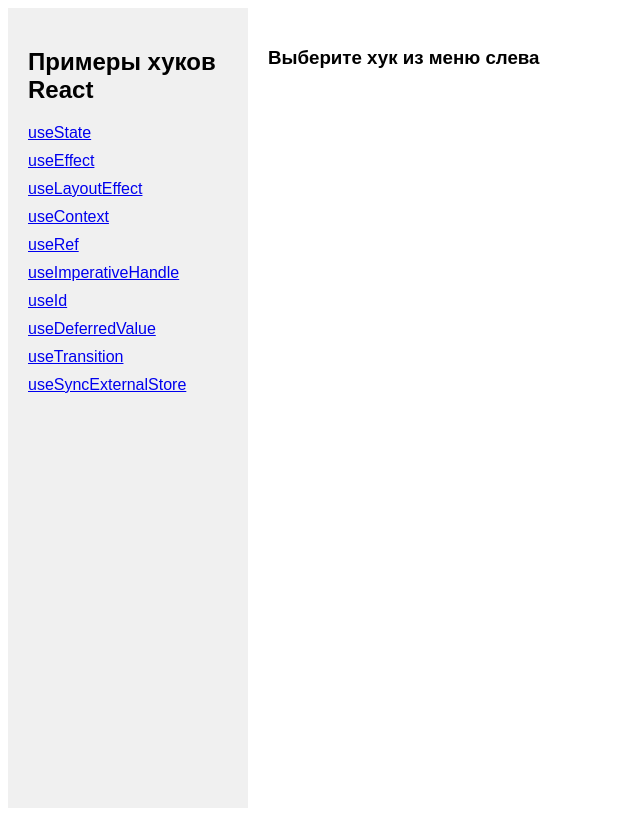
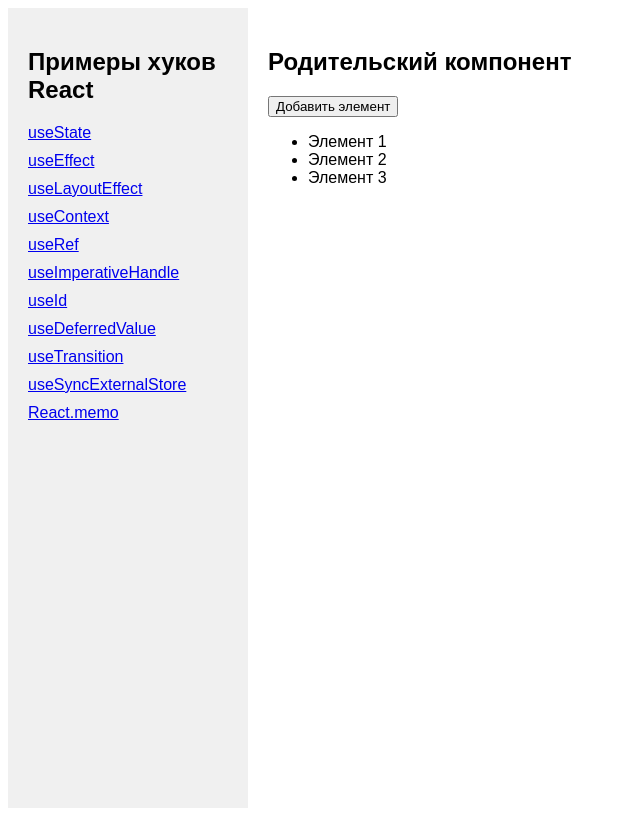
Before and after one commit to React-js-OTUS/hooks-lesson, a React (Vite) app: page /memo in a window 1280 px wide. Shown: the whole page, without its empty margins (0-640 px from the left). Built offline with nearby package versions, Linux system fonts and the light colour scheme.

Commit message:
MemoExample

```diff
--- a/src/App.tsx
+++ b/src/App.tsx
@@ -10,6 +10,7 @@
 import UseDeferredValueExample from "./hooks/UseDeferredValueExample";
 import UseTransitionExample from "./hooks/UseTransitionExample.tsx";
 import UseSyncExternalStoreExample from "./hooks/UseSyncExternalStoreExample.tsx";
+import MemoExample from "./hooks/MemoExample.tsx";
 
 const App = () => {
     return (
@@ -48,6 +49,9 @@
                         <li style={styles.li}>
                             <Link to="/use-sync-external-store">useSyncExternalStore</Link>
                         </li>
+                        <li style={styles.li}>
+                            <Link to="/memo">React.memo</Link>
+                        </li>
                     </ul>
                 </nav>
                 <main style={styles.main}>
@@ -68,6 +72,7 @@
                         <Route path="/use-deferred-value" element={<UseDeferredValueExample />} />
                         <Route path="/use-transition" element={<UseTransitionExample />} />
                         <Route path="/use-sync-external-store" element={<UseSyncExternalStoreExample />} />
+                        <Route path="/memo" element={<MemoExample />} />
 
                         <Route path="*" element={<Home />} />
                     </Routes>
--- /dev/null
+++ b/src/hooks/MemoExample.tsx
@@ -0,0 +1,34 @@
+import React, { useState } from 'react';
+
+interface ChildProps {
+    number: number;
+}
+
+const Child = React.memo(({ number }: ChildProps) => {
+    console.log(`Рендеринг Child ${number}`);
+    return <li>Элемент {number}</li>;
+});
+
+// ----------------------------------------------------------------
+
+const MemoExample = () => {
+    const [items, setItems] = useState<number[]>([1, 2, 3]);
+
+    const addItem = () => {
+        setItems(prevItems => [...prevItems, prevItems.length + 1]);
+    };
+
+    return (
+        <div>
+            <h2>Родительский компонент</h2>
+            <button onClick={addItem}>Добавить элемент</button>
+            <ul>
+                {items.map(item => (
+                    <Child key={item} number={item} />
+                ))}
+            </ul>
+        </div>
+    );
+};
+
+export default MemoExample;
```
